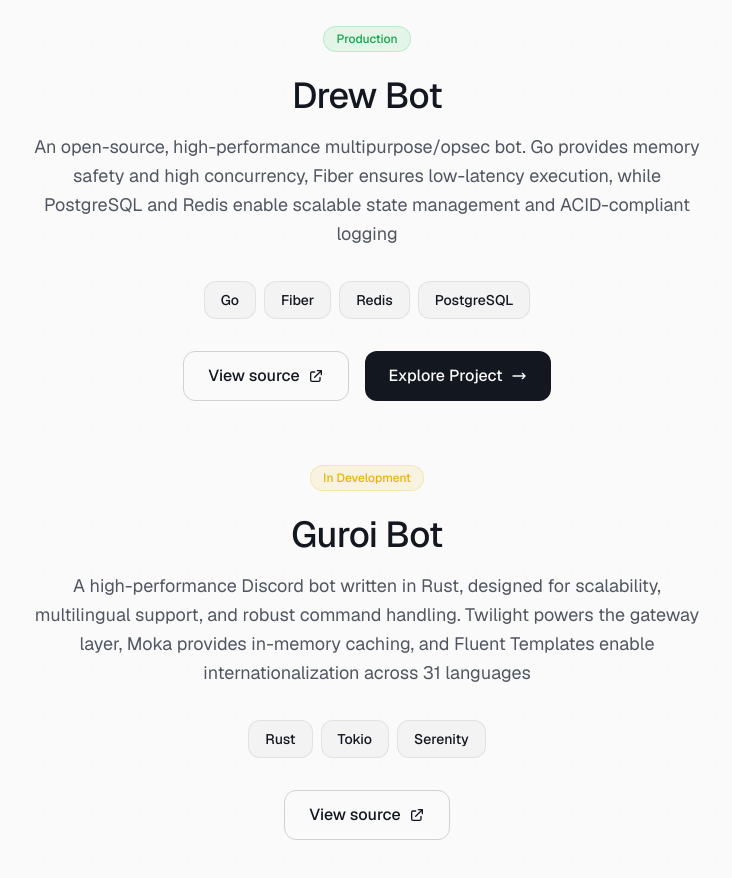
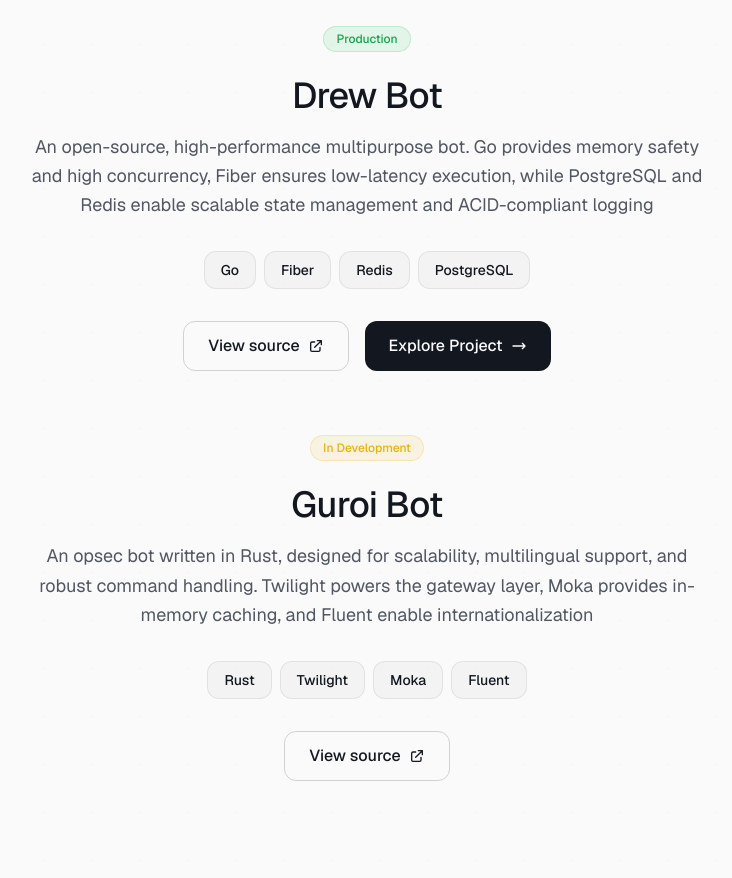
Before and after one commit to neevets/portfolio-web, a React (Vite) app: page / in a window 1280 px wide. Shown: the part 4060-4938 px from the top of the page, without its empty margins (273-1005 px from the left). Built offline with nearby package versions, Linux system fonts and the light colour scheme; a web font is replaced by a local one.

Commit message:
fix: use explicit color for Heroku icon stroke instead of currentColor

```diff
--- a/src/components/icons/index.tsx
+++ b/src/components/icons/index.tsx
@@ -163,7 +163,7 @@ export const DockerIcon = memo(() => (
 
 export const HerokuIcon = memo(() => (
   <svg className="w-full h-full" xmlns="http://www.w3.org/2000/svg" viewBox="14 2 100 124" fill="#6762A6">
-    <path d="M25.9 2C19.3 2 14 7.3 14 13.9v100.3c0 6.6 5.3 11.9 11.9 11.9h76.3c6.6 0 11.9-5.3 11.9-11.9V13.9C114 7.3 108.7 2 102.1 2H25.9zm0 4h75.2c4.7 0 8.4 3.6 8.4 8.3l-.1-.3v99.3c0 4.7-3.5 8.7-8.2 8.7H26.5c-4.7 0-8.5-4-8.5-8.7V14c0-4.7 3.9-8 8.5-8h-.6z" fill="none" stroke="currentColor" strokeWidth="2"/>
+    <path d="M25.9 2C19.3 2 14 7.3 14 13.9v100.3c0 6.6 5.3 11.9 11.9 11.9h76.3c6.6 0 11.9-5.3 11.9-11.9V13.9C114 7.3 108.7 2 102.1 2H25.9zm0 4h75.2c4.7 0 8.4 3.6 8.4 8.3l-.1-.3v99.3c0 4.7-3.5 8.7-8.2 8.7H26.5c-4.7 0-8.5-4-8.5-8.7V14c0-4.7 3.9-8 8.5-8h-.6z" fill="none" stroke="#6762A6" strokeWidth="2"/>
     <path d="M37 108.7l14.1-14.1L37 80.5z"/>
     <path d="M51 47.8V18.4l-13.9.1s.1 45.9.2 45.7C80.1 47.5 77 59.4 77 59.4v49.4l-.1.2H90V59.5c0-27.1-39-11.7-39-11.7z"/>
     <path d="M70 36h14.8c8-10 10.7-17 10.7-17H80.2S75.3 30 70 36z"/>
--- a/src/data/projects.ts
+++ b/src/data/projects.ts
@@ -11,7 +11,7 @@ export const projectsData: Project[] = [
   },
   {
     title: "Drew Bot",
-    description: "An open-source, high-performance multipurpose/opsec bot. Go provides memory safety and high concurrency, Fiber ensures low-latency execution, while PostgreSQL and Redis enable scalable state management and ACID-compliant logging",
+    description: "An open-source, high-performance multipurpose bot. Go provides memory safety and high concurrency, Fiber ensures low-latency execution, while PostgreSQL and Redis enable scalable state management and ACID-compliant logging",
     repo: "https://github.com/neevets/drew-bot",
     productionUrl: "https://drewbot.site",
     tech: ["Go", "Fiber", "Redis", "PostgreSQL"],
@@ -20,9 +20,9 @@ export const projectsData: Project[] = [
   },
   {
     title: "Guroi Bot",
-    description: "A high-performance Discord bot written in Rust, designed for scalability, multilingual support, and robust command handling. Twilight powers the gateway layer, Moka provides in-memory caching, and Fluent Templates enable internationalization across 31 languages",
+    description: "An opsec bot written in Rust, designed for scalability, multilingual support, and robust command handling. Twilight powers the gateway layer, Moka provides in-memory caching, and Fluent enable internationalization",
     repo: "https://github.com/neevets/guroi-bot",
-    tech: ["Rust", "Tokio", "Serenity"],
+    tech: ["Rust", "Twilight", "Moka", "Fluent"],
     category: "Security",
     status: "In Development"
   }
```
